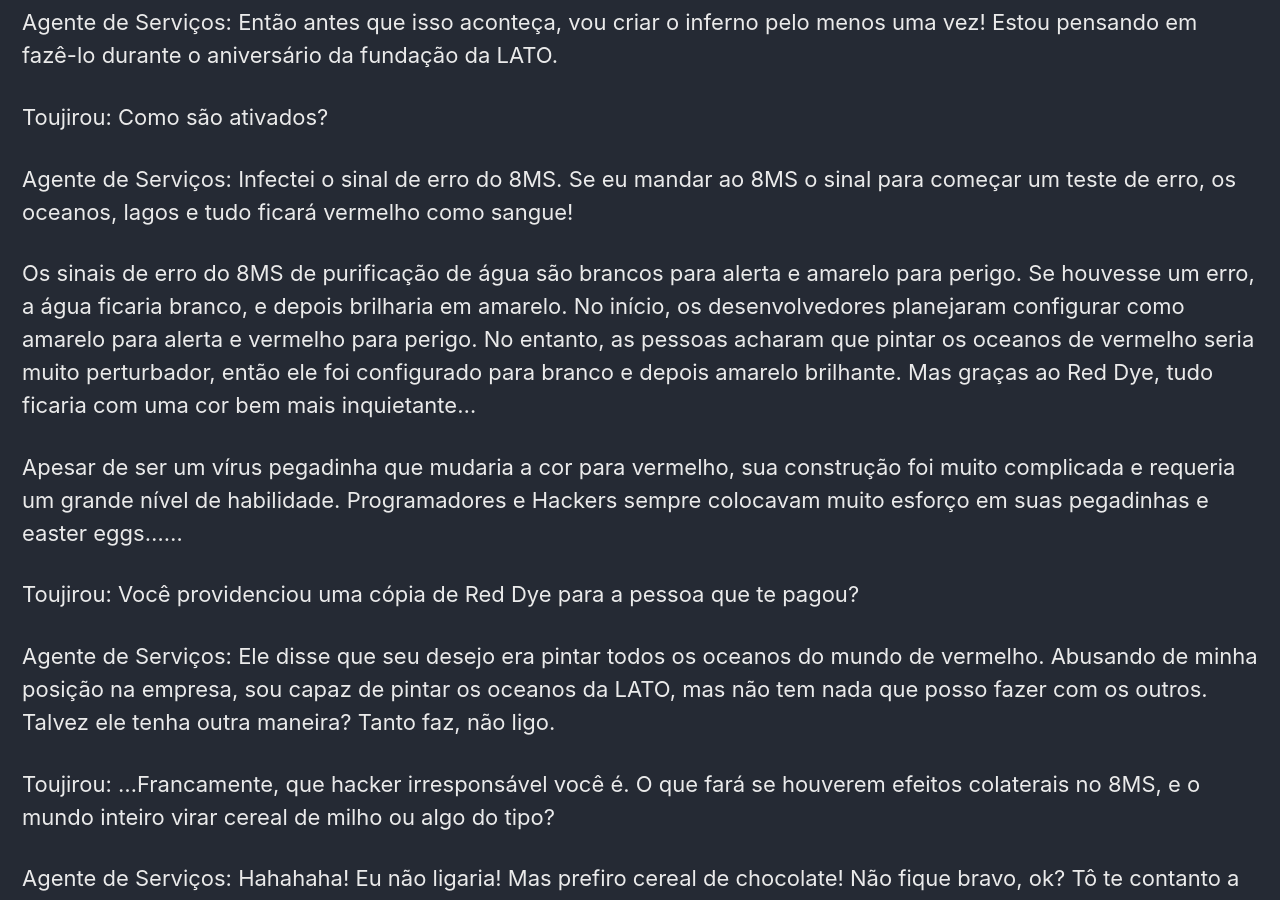
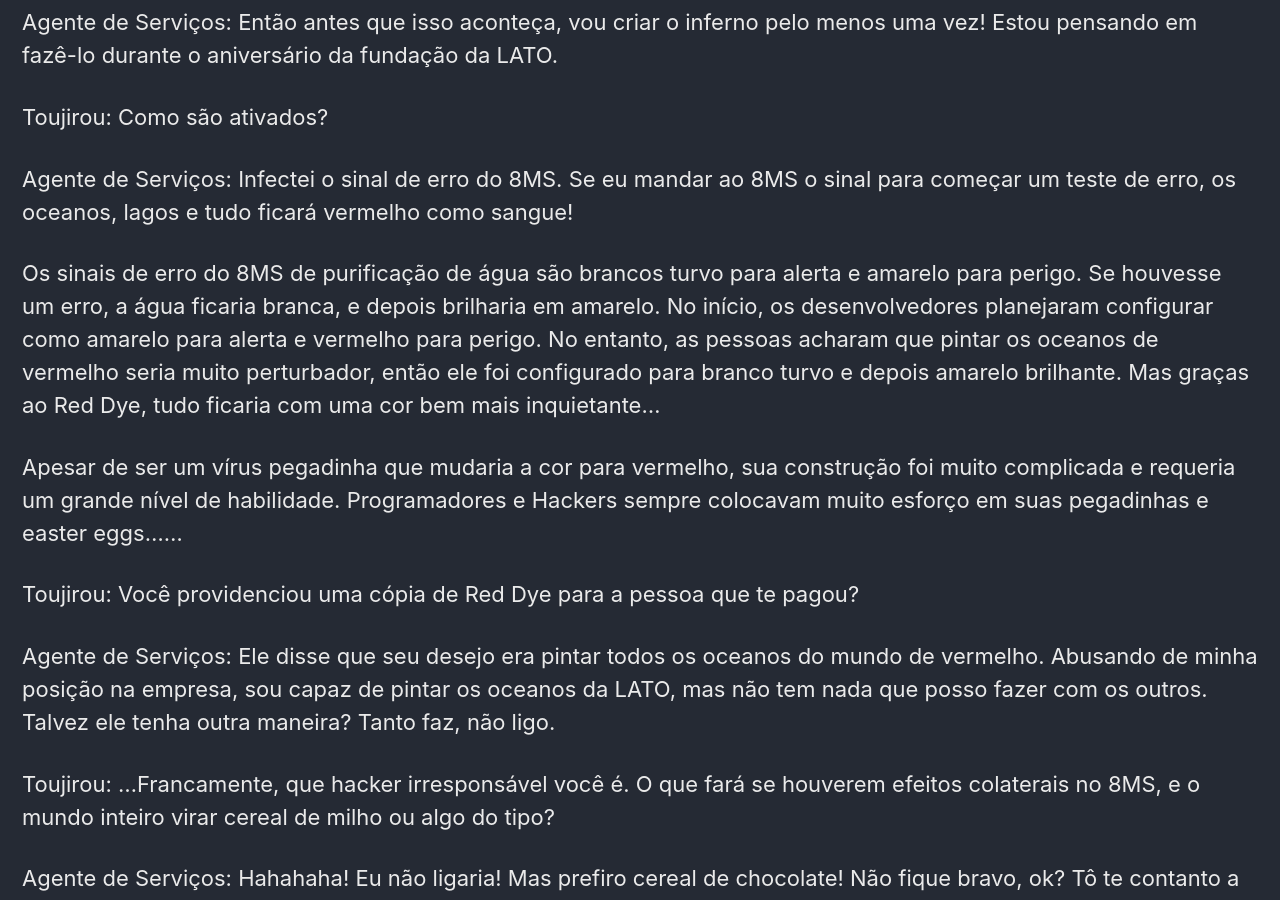
Before and after one commit to JesterThirty4/JesterThirty4.github.io, a Jekyll site: the page built from _pages/ciconia-phase2-preview.md, in a window 1280 px wide and 900 px high, scrolled down 6149 px. Built offline with Jekyll 4.4.1, drawn with Linux system fonts in a browser that asks for light colours; cached includes are drawn as plain includes; some of the changed text lies outside the part shown.

Commit message:
Update ciconia-phase2-preview.md

```diff
--- a/_pages/ciconia-phase2-preview.md
+++ b/_pages/ciconia-phase2-preview.md
@@ -112,7 +112,7 @@
 
 Toujirou: ...Então seu vírus, o Green Reaper, remove a ilusão, e emite a ordem para matar todo o verde, limpa a Amazônia, e mostra ao mundo o quão forte a LATO é... estou certo?
 
-  Agente de Serviços: Ahahaha, incrível, né? A natureza não significa nada hoje em dia! A única razão das pessoas pensarem o contrário é porque o 8MS o fazem pensar que significa! A Amazônia é inútil! Quem dá a mínima para plantas e animais raros, enquanto tivermos o 8MS não precisaremos de mais nada, ahahahahaha!
+Agente de Serviços: Ahahaha, incrível, né? A natureza não significa nada hoje em dia! A única razão das pessoas pensarem o contrário é porque o 8MS o fazem pensar que significa! A Amazônia é inútil! Quem dá a mínima para plantas e animais raros, enquanto tivermos o 8MS não precisaremos de mais nada, ahahahahaha!
 
 Mas é claro, até mesmo um gênio como eu não pode chegar ao núcleo do 8MS ou ao Transmissor 8MS. Só a cor! Esse tipo de pegadinha é algo que sou capaz de fazer!
 
@@ -144,7 +144,7 @@
 
 Agente de Serviços: Infectei o sinal de erro do 8MS. Se eu mandar ao 8MS o sinal para começar um teste de erro, os oceanos, lagos e tudo ficará vermelho como sangue!
 
-Os sinais de erro do 8MS de purificação de água são brancos para alerta e amarelo para perigo. Se houvesse um erro, a água ficaria branco, e depois brilharia em amarelo. No início, os desenvolvedores planejaram configurar como amarelo para alerta e vermelho para perigo. No entanto, as pessoas acharam que pintar os oceanos de vermelho seria muito perturbador, então ele foi configurado para branco e depois amarelo brilhante. Mas graças ao Red Dye, tudo ficaria com uma cor bem mais inquietante...
+Os sinais de erro do 8MS de purificação de água são brancos turvo para alerta e amarelo para perigo. Se houvesse um erro, a água ficaria branca, e depois brilharia em amarelo. No início, os desenvolvedores planejaram configurar como amarelo para alerta e vermelho para perigo. No entanto, as pessoas acharam que pintar os oceanos de vermelho seria muito perturbador, então ele foi configurado para branco turvo e depois amarelo brilhante. Mas graças ao Red Dye, tudo ficaria com uma cor bem mais inquietante...
 
 Apesar de ser um vírus pegadinha que mudaria a cor para vermelho, sua construção foi muito complicada e requeria um grande nível de habilidade. Programadores e Hackers sempre colocavam muito esforço em suas pegadinhas e easter eggs......
 
```
Also changed, not shown: other parts of _pages/ciconia-phase2-preview.md (+3 -3 lines).
